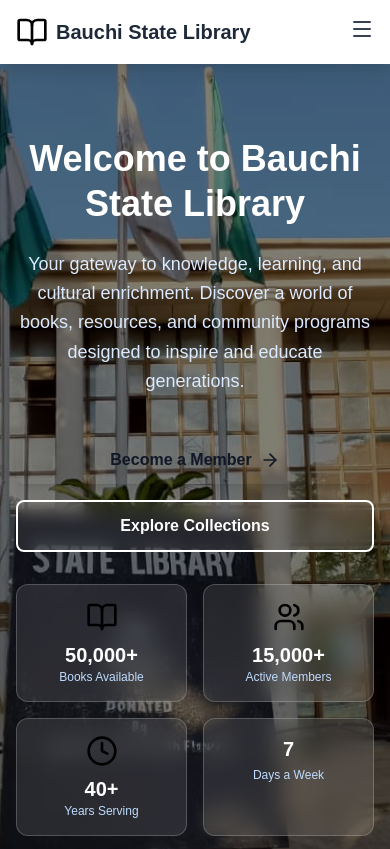
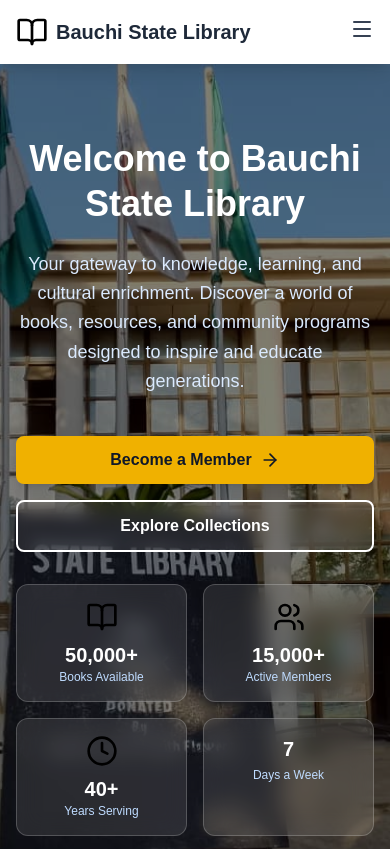
Before and after one commit to victoryohanna/bauchi-state-library, a Next.js app: page / in a window 390 px wide. Shown: the top 849 px of the page. Built offline with nearby package versions, Linux system fonts and the light colour scheme.

Commit message:
improved mobile responsiveness

```diff
--- a/src/components/Hero.tsx
+++ b/src/components/Hero.tsx
@@ -40,7 +40,7 @@ export default function Hero() {
               </p>
 
               <div className="flex flex-col sm:flex-row gap-4 pt-4 justify-center lg:justify-start">
-                <button className="bg-accent text-gray-900 px-6 sm:px-8 py-3 sm:py-4 rounded-lg font-semibold hover:bg-yellow-500 transition duration-200 flex items-center justify-center text-base sm:text-lg shadow-lg hover:shadow-xl transform hover:-translate-y-1">
+                <button className="bg-yellow-500 text-gray-900 px-6 sm:px-8 py-3 sm:py-4 rounded-lg font-semibold hover:bg-white transition duration-200 flex items-center justify-center text-base sm:text-lg shadow-lg hover:shadow-xl transform hover:-translate-y-1">
                   Become a Member
                   <ArrowRight className="ml-2 h-5 w-5" />
                 </button>
```
